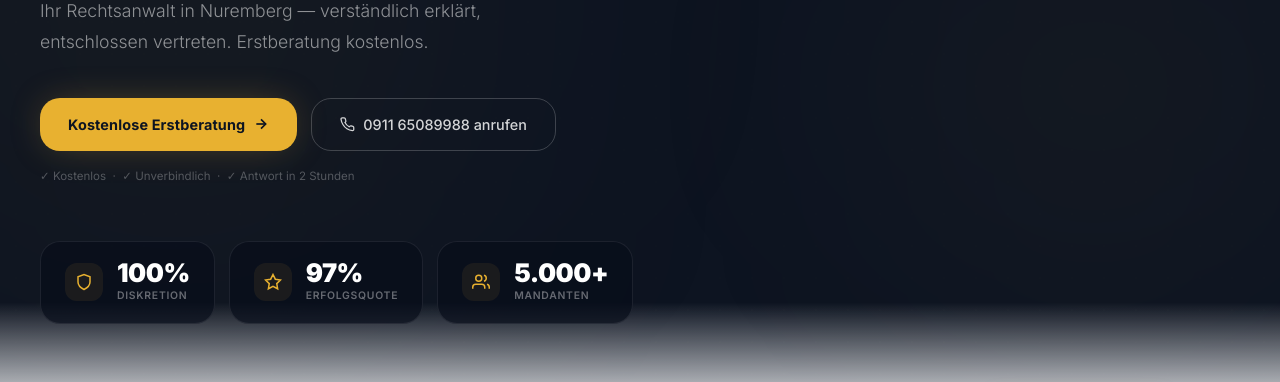
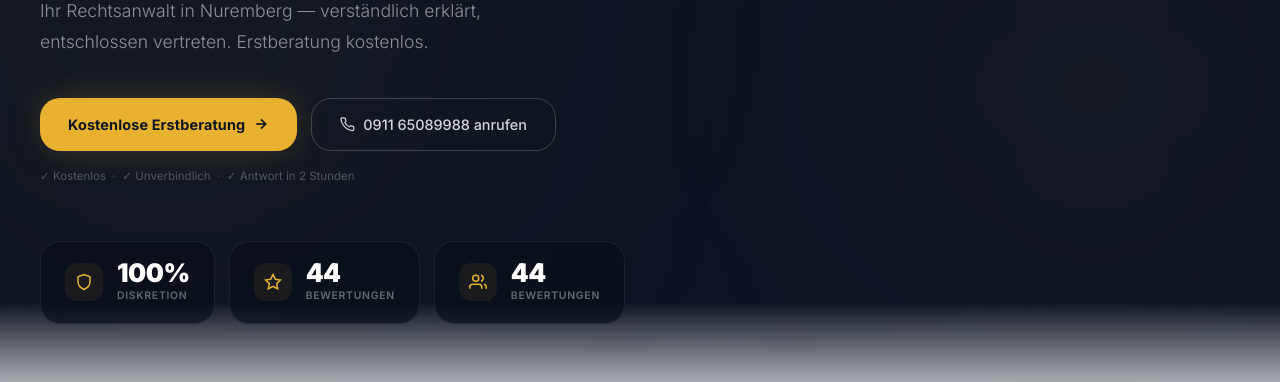
Before and after one commit to systemsforfuture/kanzlei-schmalenberg-fachanwaelte-fuer-arbeitsrech-nuremberg, a plain HTML site: page index.html in a window 1280 px wide. Shown: the part 418-800 px from the top of the page. Drawn offline with nearby package versions, Linux system fonts and the light colour scheme.

Commit message:
fix: remove fake stats, real reviews count, fix impressum title

```diff
--- a/index.html
+++ b/index.html
@@ -445,11 +445,11 @@ footer{background:var(--navy-dark);border-top:1px solid var(--glass-dark-border)
         </div>
         <div class="stat-card glass-dark">
           <div class="stat-icon"><svg viewBox="0 0 24 24" fill="none" stroke="currentColor" stroke-width="2"><polygon points="12 2 15.09 8.26 22 9.27 17 14.14 18.18 21.02 12 17.77 5.82 21.02 7 14.14 2 9.27 8.91 8.26 12 2"/></svg></div>
-          <div><div class="stat-n" id="stat-success">97%</div><div class="stat-l">Erfolgsquote</div></div>
+          <div><div class="stat-n" id="stat-success">44</div><div class="stat-l">Bewertungen</div></div>
         </div>
         <div class="stat-card glass-dark">
           <div class="stat-icon"><svg viewBox="0 0 24 24" fill="none" stroke="currentColor" stroke-width="2"><path d="M17 21v-2a4 4 0 0 0-4-4H5a4 4 0 0 0-4 4v2"/><circle cx="9" cy="7" r="4"/><path d="M23 21v-2a4 4 0 0 0-3-3.87M16 3.13a4 4 0 0 1 0 7.75"/></svg></div>
-          <div><div class="stat-n" id="stat-clients">5.000+</div><div class="stat-l">Mandanten</div></div>
+          <div><div class="stat-n" id="stat-clients">44</div><div class="stat-l">Bewertungen</div></div>
         </div>
       </div>
     </div>
@@ -648,8 +648,8 @@ footer{background:var(--navy-dark);border-top:1px solid var(--glass-dark-border)
           <span class="process-step-badge">04</span>
         </div>
         <h3>Erfolgreicher Abschluss</h3>
-        <p>97% Erfolgsquote: Wir kämpfen bis zum bestmöglichen Ergebnis für Sie.</p>
-        <span class="process-highlight">97% Erfolgsquote</span>
+        <p>Konsequent und persönlich — wir kämpfen für Ihr bestmögliches Ergebnis.</p>
+        <span class="process-highlight">Ihr Recht durchsetzen</span>
       </div>
     </div>
     <div style="text-align:center" class="rv">
@@ -691,12 +691,12 @@ footer{background:var(--navy-dark);border-top:1px solid var(--glass-dark-border)
         <div class="about-box glass-dark" style="position:relative">
           <div class="about-box-accent"></div>
           <div style="position:relative">
-            <div class="about-main-num gold-text" id="about-years">25+</div>
-            <div class="about-main-lbl">Jahre Erfahrung</div>
+            <div class="about-main-num gold-text" id="about-years">Ihre<br>Kanzlei</div>
+            <div class="about-main-lbl">vor Ort</div>
             <div class="about-stats-grid">
               <div class="about-stat-card"><span class="about-stat-n">100%</span><span class="about-stat-l">Persönlich</span></div>
-              <div class="about-stat-card"><span class="about-stat-n" id="about-mandates">5.000+</span><span class="about-stat-l">Mandate</span></div>
-              <div class="about-stat-card"><span class="about-stat-n">97%</span><span class="about-stat-l">Erfolgsquote</span></div>
+              <div class="about-stat-card"><span class="about-stat-n" id="about-mandates">44</span><span class="about-stat-l">Bewertungen</span></div>
+              <div class="about-stat-card"><span class="about-stat-n">44</span><span class="about-stat-l">Bewertungen</span></div>
               <div class="about-stat-card"><span class="about-stat-n">5.0★</span><span class="about-stat-l">Bewertung</span></div>
             </div>
           </div>
@@ -722,7 +722,7 @@ footer{background:var(--navy-dark);border-top:1px solid var(--glass-dark-border)
         <div class="trust-point"><div class="trust-point-icon"><svg viewBox="0 0 24 24" fill="none" stroke="currentColor" stroke-width="2" width="18" height="18"><path d="M12 22s8-4 8-10V5l-8-3-8 3v7c0 6 8 10 8 10z"/></svg></div><h4>Anwaltsgeheimnis</h4><p>Absolute Vertraulichkeit in jedem Fall</p></div>
         <div class="trust-point"><div class="trust-point-icon"><svg viewBox="0 0 24 24" fill="none" stroke="currentColor" stroke-width="2" width="18" height="18"><circle cx="12" cy="12" r="10"/><polyline points="12 6 12 12 16 14"/></svg></div><h4>24h Erreichbarkeit</h4><p>Notfall-Hotline für dringende Fälle</p></div>
         <div class="trust-point"><div class="trust-point-icon"><svg viewBox="0 0 24 24" fill="none" stroke="currentColor" stroke-width="2" width="18" height="18"><polygon points="12 2 15.09 8.26 22 9.27 17 14.14 18.18 21.02 12 17.77 5.82 21.02 7 14.14 2 9.27 8.91 8.26 12 2"/></svg></div><h4>Fachanwälte</h4><p>Zertifizierte Spezialisten pro Rechtsgebiet</p></div>
-        <div class="trust-point"><div class="trust-point-icon"><svg viewBox="0 0 24 24" fill="none" stroke="currentColor" stroke-width="2" width="18" height="18"><polyline points="23 6 13.5 15.5 8.5 10.5 1 18"/><polyline points="17 6 23 6 23 12"/></svg></div><h4>97% Erfolgsquote</h4><p>Nachweislich überdurchschnittliche Ergebnisse</p></div>
+        <div class="trust-point"><div class="trust-point-icon"><svg viewBox="0 0 24 24" fill="none" stroke="currentColor" stroke-width="2" width="18" height="18"><polyline points="23 6 13.5 15.5 8.5 10.5 1 18"/><polyline points="17 6 23 6 23 12"/></svg></div><h4>Voller Einsatz</h4><p>Konsequente Durchsetzung Ihrer Rechte</p></div>
         <div class="trust-point"><div class="trust-point-icon"><svg viewBox="0 0 24 24" fill="none" stroke="currentColor" stroke-width="2" width="18" height="18"><rect x="3" y="11" width="18" height="11" rx="2" ry="2"/><path d="M7 11V7a5 5 0 0 1 10 0v4"/></svg></div><h4>DSGVO-konform</h4><p>Höchste Datenschutzstandards</p></div>
         <div class="trust-point"><div class="trust-point-icon"><svg viewBox="0 0 24 24" fill="none" stroke="currentColor" stroke-width="2" width="18" height="18"><path d="M17 21v-2a4 4 0 0 0-4-4H5a4 4 0 0 0-4 4v2"/><circle cx="9" cy="7" r="4"/><path d="M23 21v-2a4 4 0 0 0-3-3.87M16 3.13a4 4 0 0 1 0 7.75"/></svg></div><h4>Persönlich</h4><p>Fester Ansprechpartner ab Tag eins</p></div>
       </div>
@@ -783,7 +783,7 @@ footer{background:var(--navy-dark);border-top:1px solid var(--glass-dark-border)
         </div>
         <div class="faq-item">
           <button class="faq-btn"><span class="faq-btn-text">Wie ist die Erfolgsquote Ihrer Kanzlei?</span><svg class="faq-chev" viewBox="0 0 24 24" fill="none" stroke="currentColor" stroke-width="2"><polyline points="6 9 12 15 18 9"/></svg></button>
-          <div class="faq-answer"><p class="faq-answer-text">Wir erreichen eine Erfolgsquote von 97% — ob durch außergerichtliche Einigungen oder Gerichtsverfahren. Jeder Fall wird individuell mit einer maßgeschneiderten Strategie bearbeitet.</p></div>
+          <div class="faq-answer"><p class="faq-answer-text">Wir setzen Ihre Rechte konsequent durch — ob durch außergerichtliche Einigungen oder Gerichtsverfahren. Jeder Fall wird individuell mit einer maßgeschneiderten Strategie bearbeitet.</p></div>
         </div>
         <div class="faq-item">
           <button class="faq-btn"><span class="faq-btn-text">Wie funktioniert das Mandanten-Portal?</span><svg class="faq-chev" viewBox="0 0 24 24" fill="none" stroke="currentColor" stroke-width="2"><polyline points="6 9 12 15 18 9"/></svg></button>
@@ -879,8 +879,8 @@ footer{background:var(--navy-dark);border-top:1px solid var(--glass-dark-border)
     <div class="foot-bottom">
       <p class="foot-copy">&copy; 2026 Kanzlei Schmalenberg | Fachanwälte für Arbeitsrecht &middot; Alle Rechte vorbehalten</p>
       <div class="foot-legal">
-        <a href="#kontakt" title="Impressum wird bei Beauftragung eingerichtet">Impressum</a>
-        <a href="#kontakt" title="Datenschutz wird bei Beauftragung eingerichtet">Datenschutzerklärung</a>
+        <a href="#kontakt" >Impressum</a>
+        <a href="#kontakt" >Datenschutzerklärung</a>
         <span style="opacity:.35;font-size:.73rem;margin-left:6px">· Demo-Website</span>
       </div>
     </div>
```
